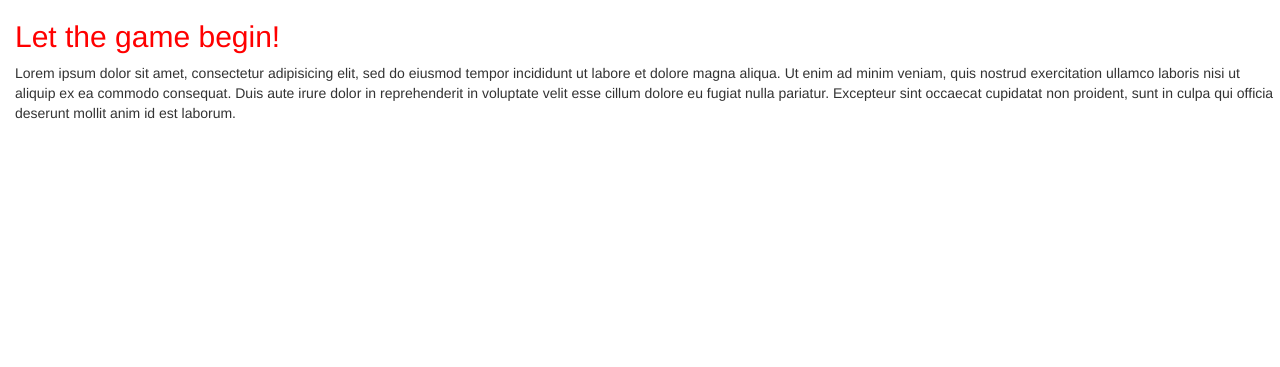
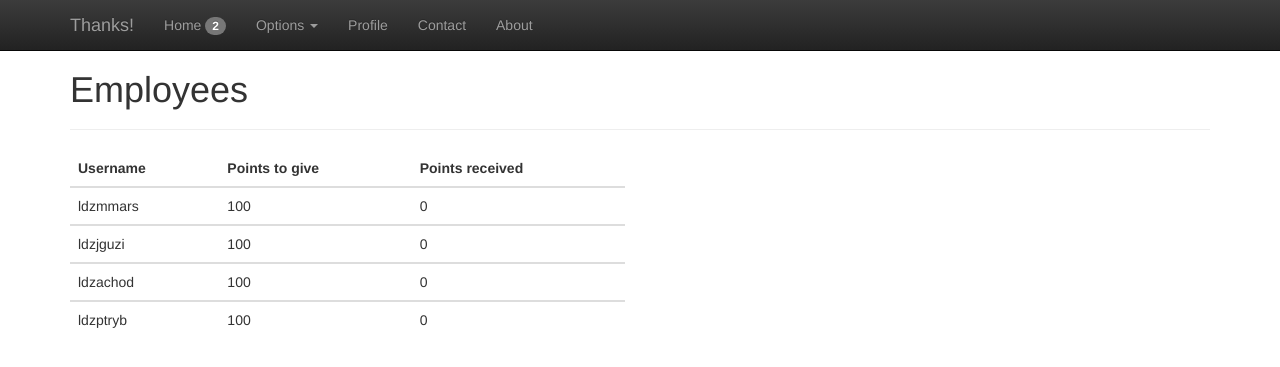
Before and after one commit to pawt/thanks, a Django app: page / in a window 1280 px wide. Shown: the top 367 px of the page. Run offline with Django 3.2, Linux system fonts and the light colour scheme; data comes from the database, SQL or seed files in the repository; data that the repository does not hold is empty; some libraries are stand-ins or nearby versions.

Commit message:
Added bootstrap3 template to homepage & requirements.py

```diff
--- a/bonusly2/settings.py
+++ b/bonusly2/settings.py
@@ -37,6 +37,7 @@ INSTALLED_APPS = [
     'django.contrib.sessions',
     'django.contrib.messages',
     'django.contrib.staticfiles',
+    'bootstrap3',
     'thanks',
 ]
 
--- /dev/null
+++ b/requirements.txt
@@ -0,0 +1,6 @@
+appdirs==1.4.3
+Django==1.10
+django-bootstrap3==8.2.1
+packaging==16.8
+pyparsing==2.2.0
+six==1.10.0
--- a/static/css/main.css
+++ b/static/css/main.css
@@ -1,7 +1,3 @@
-body {
-	padding-left: 15px;
+.page-header {
+	margin-top: 70px;
 }
-
-h2 {
-	color: red;
-}
--- a/thanks/models.py
+++ b/thanks/models.py
@@ -4,10 +4,8 @@ from django.db import models
 
 class Employee(models.Model):
 	name = models.ForeignKey('auth.User')
-	team = models.CharField(max_length=200)
-	email = models.EmailField()
-	points_to_give = models.IntegerField()
-	points_received = models.IntegerField()
+	points_to_give = models.IntegerField(default=100)
+	points_collected = models.IntegerField(default=0)
 
 	def __str__(self):
 		return self.name.username
--- a/thanks/templates/thanks/mainpage.html
+++ b/thanks/templates/thanks/mainpage.html
@@ -1,44 +1,98 @@
 {% load static %}
 
 <!DOCTYPE html>
-<html>
+<html lang="en">
   <head>
-		<title>Thanks</title>
     <meta charset="utf-8">
-		<meta http-equiv="X-UA-Compatible" content="IE=edge,chrome=1">
-	    <meta name="description" content="Demo project with jQuery">
+    <meta http-equiv="X-UA-Compatible" content="IE=edge">
     <meta name="viewport" content="width=device-width, initial-scale=1">
-		<link rel="stylesheet" href="//maxcdn.bootstrapcdn.com/bootstrap/3.2.0/css/bootstrap.min.css">
-		<link rel="stylesheet" href="//maxcdn.bootstrapcdn.com/bootstrap/3.2.0/css/bootstrap-theme.min.css">
+    <!-- The above 3 meta tags *must* come first in the head; any other head content must come *after* these tags -->
+    <meta name="description" content="">
+    <meta name="author" content="">
+
+    <title>Thanks!</title>
+
+	<!-- Latest compiled and minified CSS -->
+	<link rel="stylesheet" href="https://maxcdn.bootstrapcdn.com/bootstrap/3.3.7/css/bootstrap.min.css" integrity="sha384-BVYiiSIFeK1dGmJRAkycuHAHRg32OmUcww7on3RYdg4Va+PmSTsz/K68vbdEjh4u" crossorigin="anonymous">
+
+	<script src="https://code.jquery.com/jquery-3.0.0.min.js"></script>
+
+	<!-- Optional theme -->
+	<link rel="stylesheet" href="https://maxcdn.bootstrapcdn.com/bootstrap/3.3.7/css/bootstrap-theme.min.css" integrity="sha384-rHyoN1iRsVXV4nD0JutlnGaslCJuC7uwjduW9SVrLvRYooPp2bWYgmgJQIXwl/Sp" crossorigin="anonymous">
+
+	<!-- Latest compiled and minified JavaScript -->
+	<script src="https://maxcdn.bootstrapcdn.com/bootstrap/3.3.7/js/bootstrap.min.js" integrity="sha384-Tc5IQib027qvyjSMfHjOMaLkfuWVxZxUPnCJA7l2mCWNIpG9mGCD8wGNIcPD7Txa" crossorigin="anonymous"></script>
+
 	<link rel="stylesheet" href="{% static 'css/main.css' %}">
+
+    <!-- HTML5 shim and Respond.js for IE8 support of HTML5 elements and media queries -->
+    <!--[if lt IE 9]>
+      <script src="https://oss.maxcdn.com/html5shiv/3.7.3/html5shiv.min.js"></script>
+      <script src="https://oss.maxcdn.com/respond/1.4.2/respond.min.js"></script>
+    <![endif]-->
   </head>
 
   <body>
-		<h2>Let the game begin!</h2>
 
-		<p>Lorem ipsum dolor sit amet, consectetur adipisicing elit, sed do eiusmod
-		tempor incididunt ut labore et dolore magna aliqua. Ut enim ad minim veniam,
-		quis nostrud exercitation ullamco laboris nisi ut aliquip ex ea commodo
-		consequat. Duis aute irure dolor in reprehenderit in voluptate velit esse
-		cillum dolore eu fugiat nulla pariatur. Excepteur sint occaecat cupidatat non
-		proident, sunt in culpa qui officia deserunt mollit anim id est laborum.</p>
+    <!-- Fixed navbar -->
+    <nav class="navbar navbar-inverse navbar-fixed-top">
+      <div class="container">
+        <div class="navbar-header">
+          <button type="button" class="navbar-toggle collapsed" data-toggle="collapse" data-target="#navbar" aria-expanded="false" aria-controls="navbar">
+            <span class="sr-only">Toggle navigation</span>
+            <span class="icon-bar"></span>
+            <span class="icon-bar"></span>
+            <span class="icon-bar"></span>
+          </button>
+          <a class="navbar-brand">Thanks!</a>
+        </div>
+        <div id="navbar" class="navbar-collapse collapse">
+          <ul class="nav navbar-nav">
+          <li><a href="#">Home <span class="badge">2</span></a></li>
+            <li class="dropdown">
+              <a href="#" class="dropdown-toggle" data-toggle="dropdown" role="button" aria-haspopup="true" aria-expanded="false">Options <span class="caret"></span></a>
+              <ul class="dropdown-menu">
+                <li><a href="#">Action</a></li>
+                <li role="separator" class="divider"></li>
+                <li class="dropdown-header">Nav header</li>
+                <li><a href="#">Separated link</a></li>
+              </ul>
+            </li>
+            <li><a href="#contact">Profile</a></li>
+            <li><a href="#contact">Contact</a></li>
+            <li><a href="#about">About</a></li>
+          </ul>
+        </div><!--/.nav-collapse -->
+      </div>
+    </nav>
 
+    <div class="container theme-showcase" role="main">
+
+     <div class="page-header">
+        <h1>Employees</h1>
+     </div>
+
+      <div class="row">
+        <div class="col-md-6">
+          <table class="table">
+            <thead>
+              <tr>
+                <th>Username</th>
+                <th>Points to give</th>
+                <th>Points received</th>
+              </tr>
+            </thead>
             {% for employee in employees %}
-		<p>
-			<ul>
-				<li><strong>Name:</strong> {{ employee }}</li>
-				<li><strong>Email:</strong> {{ employee.email}}</li>
-				<li><strong>Points to give</strong>: {{ employee.points_to_give }}</li>
-				<li><strong>Points received</strong>: {{ employee.points_received}}</li>
-			</ul>
-		</p>
+            <tbody>
+              <tr>
+                <td>{{ employee }}</td>
+                <td>{{ employee.points_to_give }}</td>
+                <td>{{ employee.points_collected}}</td>
+              </tr>
               {% endfor %}
-
+            </tbody>
+          </table>
+        </div>
+      </div>
   </body>
-	<script src="http://code.jquery.com/jquery-1.10.2.min.js"></script>
-	<script type="text/javascript">
-		jQuery(function(){
-
-		});
-	</script>
 </html>
```
Also changed, not shown: db.sqlite3 (added), thanks/migrations/0003_auto_20170315_1404.py (added), thanks/migrations/0004_auto_20170315_1406.py (added). Lines whose indentation alone changed are shown as unchanged.
